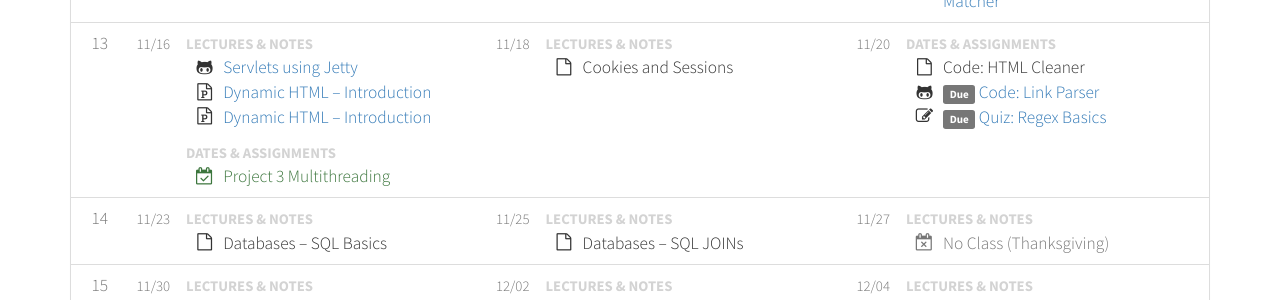
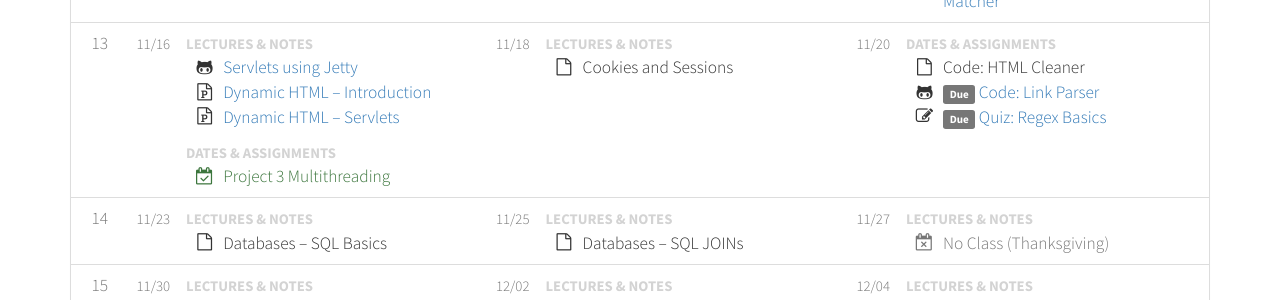
Before and after one commit to cs212/fall2015, a Jekyll site: the page built from schedule.html, in a window 1280 px wide and 900 px high, scrolled down 2007 px. Shown: the part 245-545 px from the top of the window. Built offline with Jekyll 4.4.1, drawn with Linux system fonts in a browser that asks for light colours; Markdown is read by kramdown in place of the engine named in the settings.

Commit message:
Fixing slides title.

```diff
--- a/_data/schedule.yml
+++ b/_data/schedule.yml
@@ -509,7 +509,7 @@
         - name : 'Dynamic HTML &ndash; Introduction'
           icon : 'fa-file-powerpoint-o'
           link : 'https://drive.google.com/open?id=0BxYofk0iB_upY1ozdHk5VVYycUE'
-        - name : 'Dynamic HTML &ndash; Introduction'
+        - name : 'Dynamic HTML &ndash; Servlets'
           icon : 'fa-file-powerpoint-o'
           link : 'https://drive.google.com/open?id=0BxYofk0iB_upZFFPWUZocmdtLWM'
       other :
```
